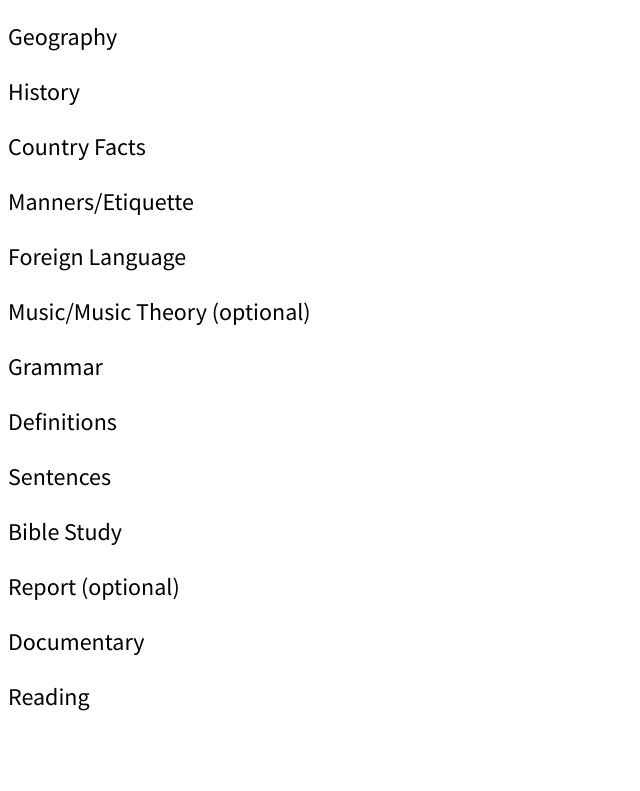
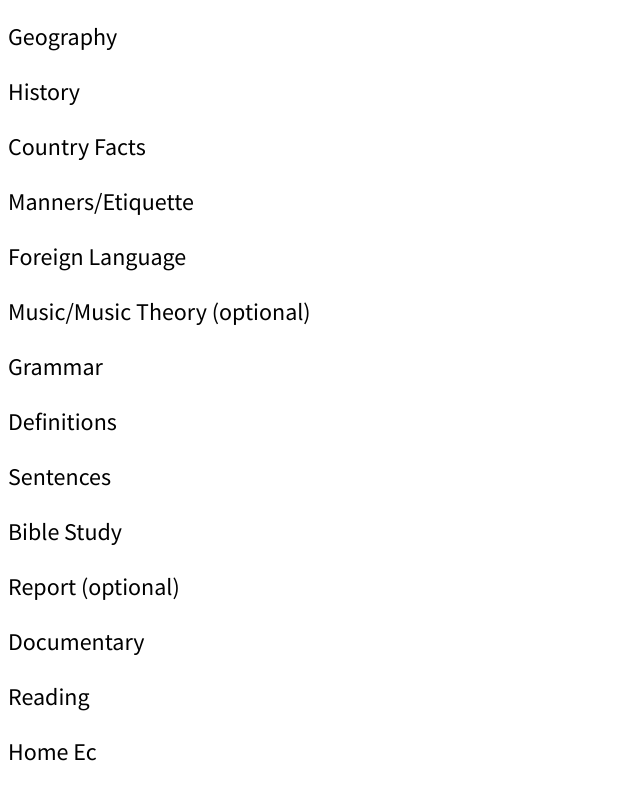
Before and after one commit to CaptainYulef/Home-School-Plan, a plain HTML site: page index.html in a window 1280 px wide. Shown: the part 482-1273 px from the top of the page, without its empty margins (0-640 px from the left). Before the commit the page ends 1218 px from the top, so only its background shows below. Drawn offline with Linux system fonts and the light colour scheme; a web font is replaced by a local one.

Commit message:
Update index.html

```diff
--- a/index.html
+++ b/index.html
@@ -39,6 +39,7 @@
     <p id='report' onclick="document.getElementById('report').style.display='none';">Report (optional)</p>
 <p id='doc' onclick="document.getElementById('doc').style.display='none';">Documentary</p>
 <p id='read' onclick="document.getElementById('read').style.display='none';">Reading</p>
+   <p id='hc' onclick="document.getElementById('hc').style.display='none';">Home Ec</p>
   </div>
 </body>
 
```
